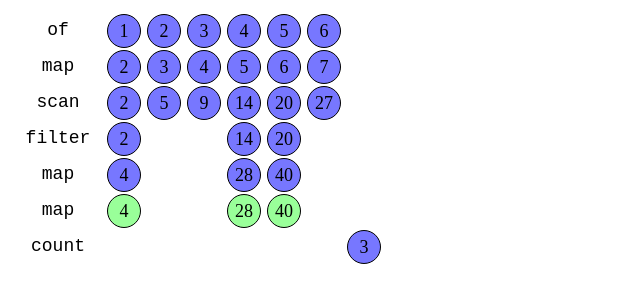
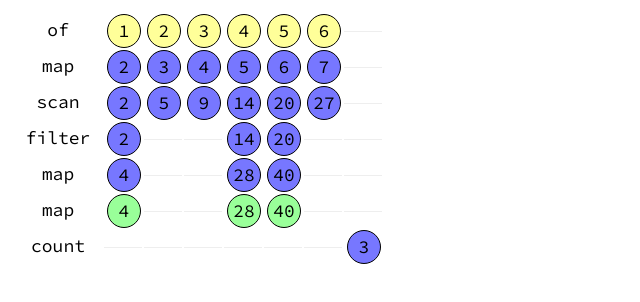
Before and after one commit to dotintegral/marble-fiddle, a React app: page / in a window 1280 px wide. Shown: the whole page, without its empty margins (0-640 px from the left). Built offline with nearby package versions, Linux system fonts and the light colour scheme.

Commit message:
Styling improvements

```diff
--- a/public/index.html
+++ b/public/index.html
@@ -10,6 +10,7 @@
     -->
     <link rel="manifest" href="%PUBLIC_URL%/manifest.json">
     <link rel="shortcut icon" href="%PUBLIC_URL%/favicon.ico">
+    <link href="https://fonts.googleapis.com/css?family=Source+Code+Pro" rel="stylesheet">
     <!--
       Notice the use of %PUBLIC_URL% in the tags above.
       It will be replaced with the URL of the `public` folder during the build.
@@ -25,6 +26,7 @@
     body {
       margin: 0;
       padding: 0;
+      font-family: 'Source Code Pro', monospace;
     }
   </style>
   <body>
--- a/src/components/App/App.js
+++ b/src/components/App/App.js
@@ -14,7 +14,7 @@ const allOperators = Object.keys(rxop);
 const supportedOperators = Object.keys(fxop);
 const toBeImplemented = R.without(supportedOperators)(allOperators);
 
-console.log("Supported:", supportedOperators.length);
+console.log("Supported:", supportedOperators.length, { supportedOperators });
 console.log("To be implemented:", toBeImplemented.length, { toBeImplemented });
 
 class App extends Component {
--- a/src/components/Marble/Marble.js
+++ b/src/components/Marble/Marble.js
@@ -1,12 +1,19 @@
 import React from "react";
 import withStyles from "react-jss";
 
+import * as fxjs from "../../fxjs";
+
 import * as styles from "./Marble.jss";
 
-const marbleClasses = (classes, v) => {
+const marbleClasses = ({ classes, operation, value }) => {
   const result = [classes.marble];
 
-  switch (typeof v.value) {
+  if (Object.keys(fxjs).includes(operation.name)) {
+    result.push(classes.marbleCreated);
+    return result.join(" ");
+  }
+
+  switch (typeof value.value) {
     case "number": {
       result.push(classes.marbleNumber);
       break;
@@ -18,7 +25,6 @@ const marbleClasses = (classes, v) => {
     }
 
     default: {
-      console.log(v);
       result.push(classes.marbleGeneric);
     }
   }
@@ -26,8 +32,10 @@ const marbleClasses = (classes, v) => {
   return result.join(" ");
 };
 
-const Marble = ({ value, classes }) => (
-  <div className={marbleClasses(classes, value)}>{value.value}</div>
+const Marble = ({ value, operation, classes }) => (
+  <div className={marbleClasses({ classes, value, operation })}>
+    {value.value}
+  </div>
 );
 
 const HiddenMarble = ({ classes }) => <div className={classes.hiddenMarble} />;
--- a/src/components/Marble/Marble.jss.js
+++ b/src/components/Marble/Marble.jss.js
@@ -5,7 +5,8 @@ export const marble = {
   textAlign: "center",
   lineHeight: "32px",
   margin: "2px 3px",
-  border: "solid 1px black"
+  border: "solid 1px black",
+  fontFamily: "'Source Code Pro', monospace"
 };
 
 export const marbleNumber = {
@@ -16,11 +17,27 @@ export const marbleString = {
   background: "#99ff99"
 };
 
+export const marbleCreated = {
+  background: "#ffff99"
+};
+
 export const marbleGeneric = {
   background: "white"
 };
 
 export const hiddenMarble = {
-  height: 36,
-  width: 38
+  height: 34,
+  width: 40,
+  margin: "2px 0",
+  position: "relative",
+
+  "&:before": {
+    content: '""',
+    display: "block",
+    position: "absolute",
+    top: 17,
+    width: 38,
+    height: 1,
+    background: "#eeeeee"
+  }
 };
--- a/src/components/Operation/Operation.js
+++ b/src/components/Operation/Operation.js
@@ -15,8 +15,8 @@ const printOperation = (operation, k) => (
   <StyledOperation operation={operation} key={`operation-${k}`} />
 );
 
-const OperationCol = ({ values, classes }) => (
-  <div className={classes.column}>{values.map(printOperation)}</div>
+const OperationCol = ({ operations, classes }) => (
+  <div className={classes.column}>{operations.map(printOperation)}</div>
 );
 
 export default withStyles(styles)(OperationCol);
--- a/src/components/Operation/Operation.jss.js
+++ b/src/components/Operation/Operation.jss.js
@@ -1,7 +1,7 @@
 export const row = {
   padding: 6,
   lineHeight: "24px",
-  fontFamily: "monospace"
+  fontFamily: "'Source Code Pro', monospace"
 };
 
 export const name = {
--- a/src/components/Stream/Stream.js
+++ b/src/components/Stream/Stream.js
@@ -13,14 +13,14 @@ import * as styles from "./Stream.jss";
 //
 //
 
-const ValueCol = ({ values, valueId, classes }) => {
-  const marbles = values
+const ValueCol = ({ operations, valueId, classes }) => {
+  const marbles = operations
     .map(v => v.output)
     .map(v => v.find(i => i.valueId === valueId))
     .map(
       (v, k) =>
         v !== undefined ? (
-          <Marble.Marble value={v} key={k} />
+          <Marble.Marble value={v} operation={operations[k]} key={k} />
         ) : (
           <Marble.HiddenMarble key={k} />
         )
@@ -41,19 +41,23 @@ const Stream = ({ streamId, classes }) => {
   }
 
   const inspected = inspect(streamId);
-  const values = Object.values(inspected);
+  const operations = Object.values(inspected);
 
   const valueIds = R.pipe(
     R.map(v => v.output.reduce((acc, val) => [...acc, val.valueId], [])),
     R.reduce((acc, ids) => [...acc, ...ids], []),
     R.uniq
-  )(values);
+  )(operations);
 
   return (
     <div className={classes.stream}>
-      <OperationCol values={values} />
+      <OperationCol operations={operations} />
       {valueIds.map(valueId => (
-        <StyledValueCol values={values} valueId={valueId} key={valueId} />
+        <StyledValueCol
+          operations={operations}
+          valueId={valueId}
+          key={valueId}
+        />
       ))}
     </div>
   );
--- a/src/fxjs/index.js
+++ b/src/fxjs/index.js
@@ -7,7 +7,7 @@ export const of = (...values) => {
   const initialValues = values.map(v => ({
     value: v,
     timeId: 0,
-    valueId: nextValue()
+    valueId: nextValue(),
   }));
 
   return FakeObservable(() => ({
```
